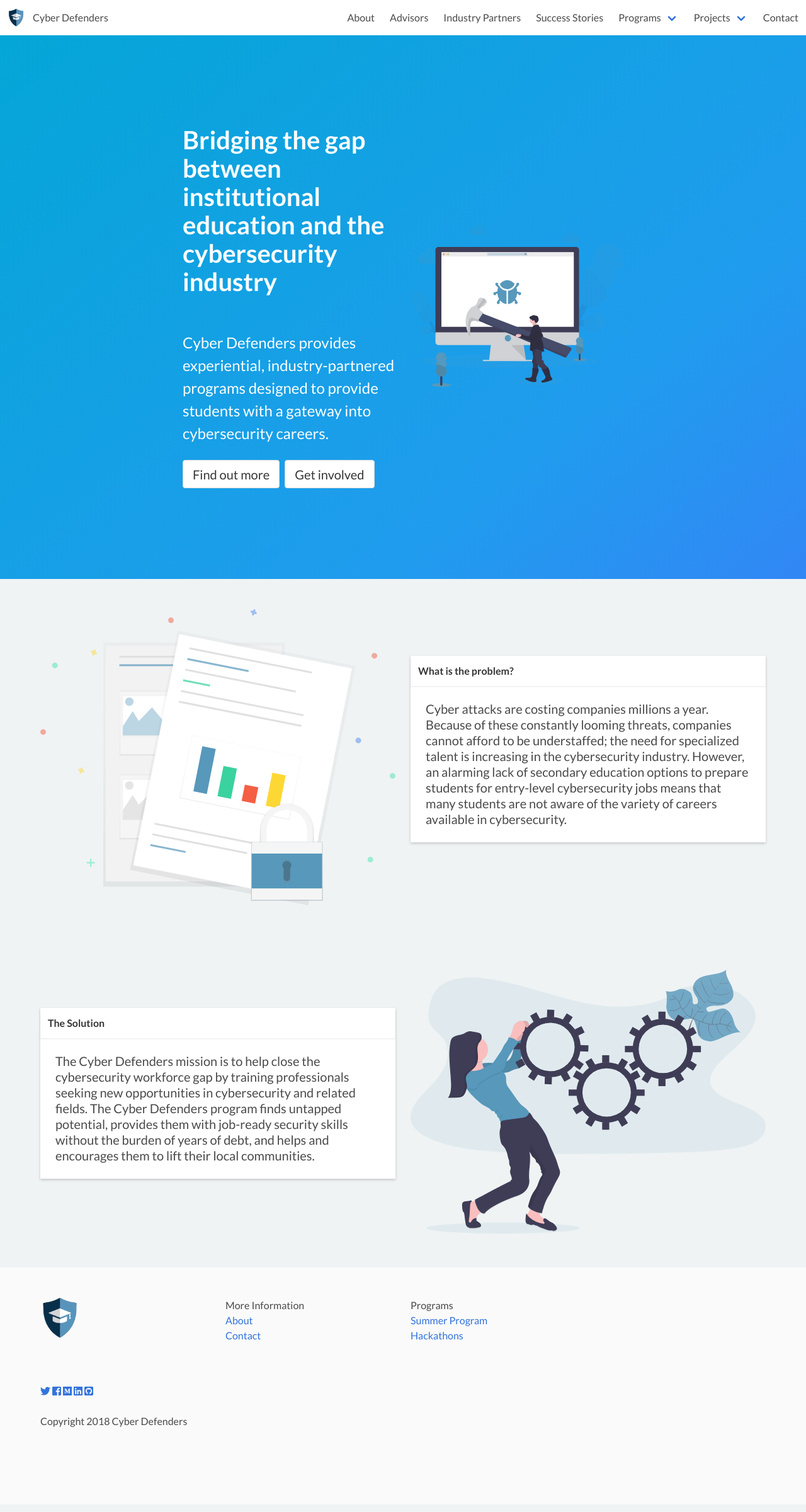
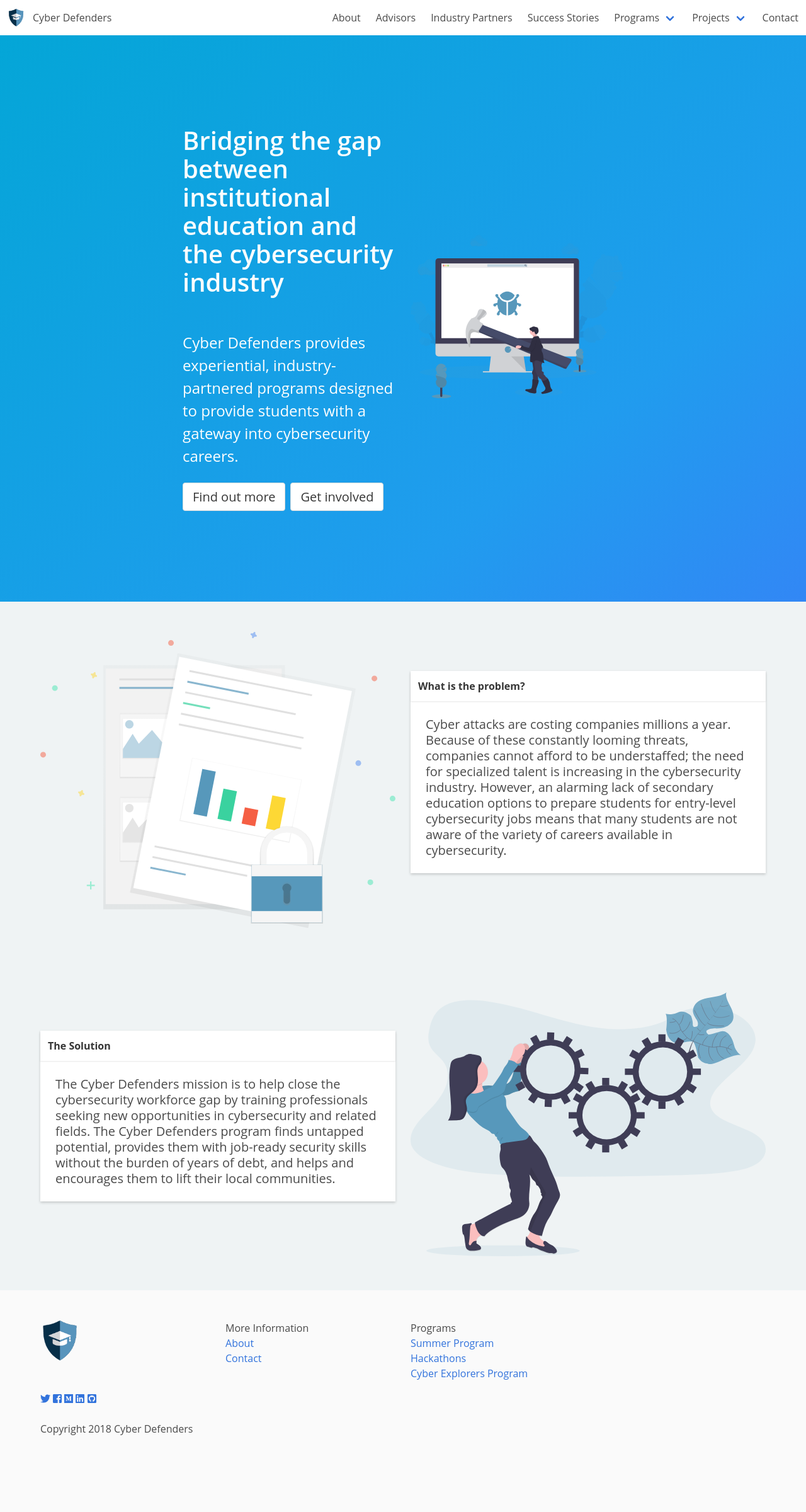
Before and after one commit to cyberdefendersprogram/www-homepage, a Jekyll site: the page built from index.html, in a window 1280 px wide. Shown: the whole page at 63% size. Built offline with Jekyll 4.4.1, drawn with Linux system fonts in a browser that asks for light colours; nearby versions of some CDN libraries.

Commit message:
Font updates and footer updates
Font updates and footer updates

```diff
--- a/_includes/footer.html
+++ b/_includes/footer.html
@@ -1,14 +1,12 @@
 <!---------------------------------------------------->
 <!--                     Footer                     -->
 <!---------------------------------------------------->
-
     <script type="text/javascript">window.$crisp=[];window.CRISP_WEBSITE_ID="4d8dd747-7a42-4e7a-9752-88948f645cee";(function(){d=document;s=d.createElement("script");s.src="https://client.crisp.chat/l.js";s.async=1;d.getElementsByTagName("head")[0].appendChild(s);})();</script>
     <footer class="footer">
         <div class="container">
           <div class="columns">
             <div class="column">
               <a href="#"><image src="{{ site.baseurl }}assets/logo.png" class="image" height="64" width="64"></a><br>
-                <br />
                 <br />
                 <span class="icon-footer"><a href="{{ site.twitter }}"><i class="fab fa-1x fa-twitter"></i></a></span>
                 <span class="icon-footer"><a href="{{ site.facebook }}"><i class="fab fa-1x fa-facebook-square"></i></a></span>
@@ -20,15 +18,19 @@
                 <h5>Copyright 2018 Cyber Defenders</h5><br>
             </div>
             <div class="column">
-              <span class="footer-title">More Information</span><br>
-              <span class="footer-link"><a href="/index.html">About</a></span><br>
-              <span class="footer-link"><a href="/contact.html">Contact</a></span><br>
+              <ul>
+                  <li><span class="footer-title">More Information</span></li>
+                  <li><span class="footer-link"><a href="/index.html">About</a></span></li>
+                  <li><span class="footer-link"><a href="/contact.html">Contact</a></span></li>
+              </ul>
             </div>
             <div class="column">
-              <span class="footer-title">Programs</span><br>
-              <span class="footer-link"><a href="{{ site.summerProgram }}">Summer Program</a></span><br>
-              <!--<span class="footer-link"><a href="#">Navigator Program</a></span><br>-->
-              <span class="footer-link"><a href="/hackathons.html">Hackathons</a></span>
+              <ul>
+                <li><span class="footer-title">Programs</span>               </li>
+                <li><span class="footer-link"><a href="{{ site.summerProgram }}">Summer Program</a></span><br></li>
+                <li><span class="footer-link"><a href="/hackathons.html">Hackathons</a></span></li>
+                <li><span class="footer-link"><a href="#">Cyber Explorers Program</a></span></li>
+              </ul>
             </div>
             <div class="column">
             </div>
--- a/assets/css/main.css
+++ b/assets/css/main.css
@@ -1,6 +1,6 @@
 html,body {
     background: #EFF3F4;
-    font-family: 'Lato', 'Open Sans', serif;
+    font-family:'Open Sans', serif;
   }
   .hero-body .container {
     max-width: 700px;
@@ -25,7 +25,7 @@
     font-size: 8rem;
     padding-top: 2rem;
     padding-bottom: 2rem;
-    color: #209cee;
+    color: #eff3f4;
   }
   .card-content .content {
     font-size: 14px;
```
